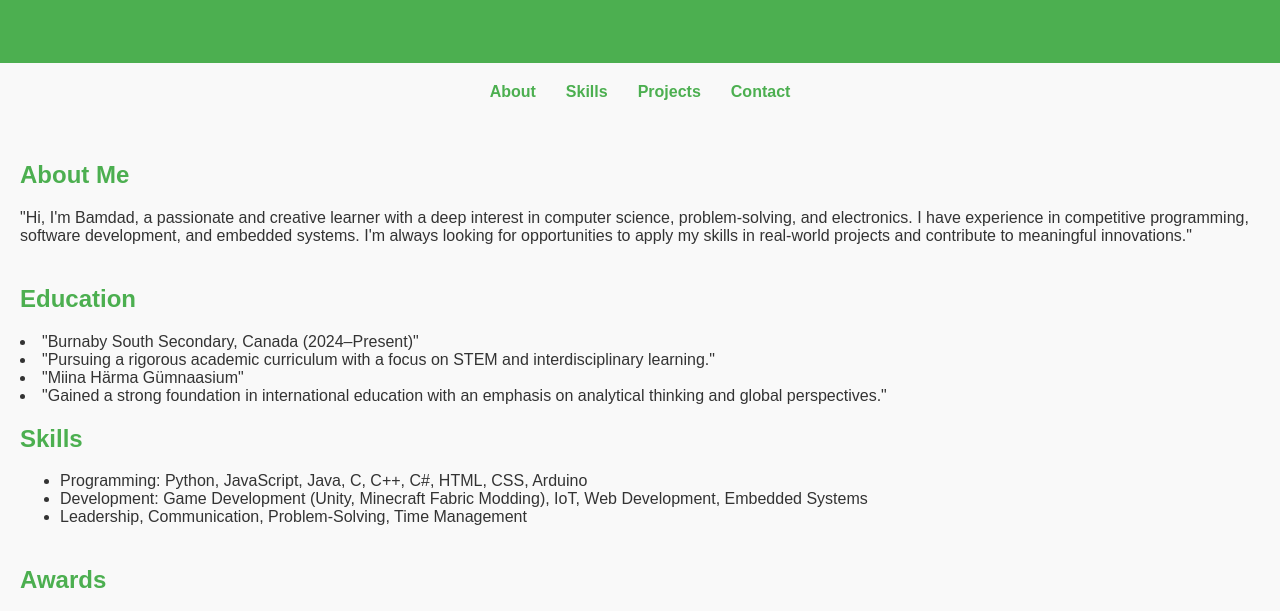
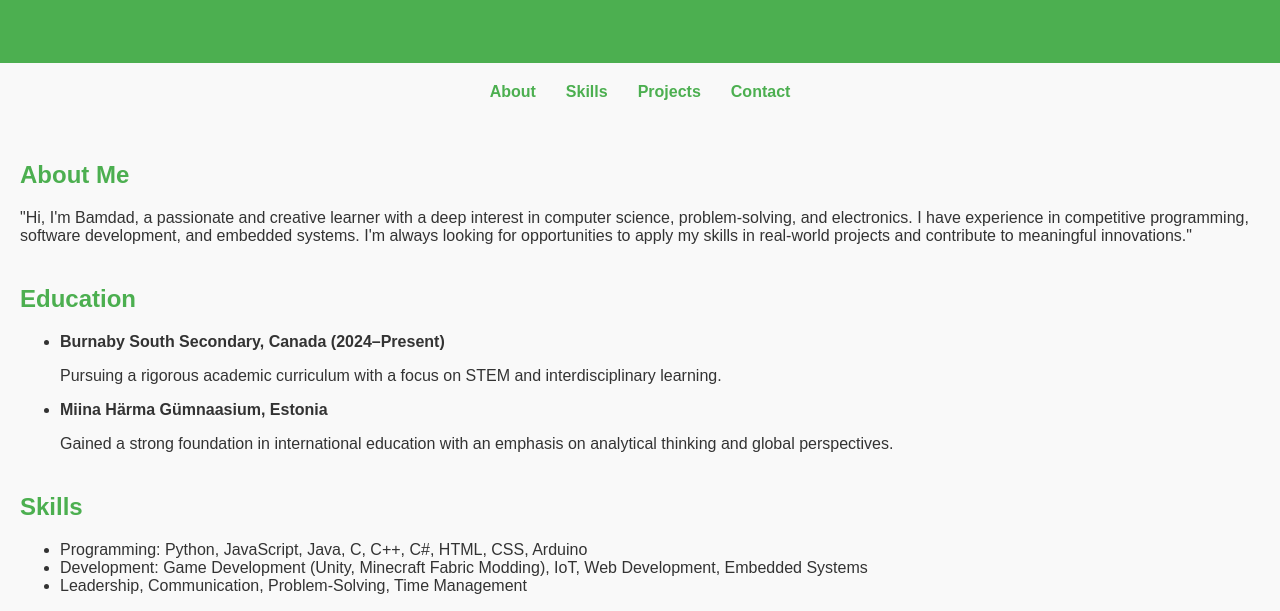
Before and after one commit to ravenclaw-b/ravenclaw-b.github.io, a plain HTML site: page index.html in a window 1280 px wide. Shown: the part 151-762 px from the top of the page. Drawn offline with Linux system fonts and the light colour scheme.

Commit message:
Fixed Education formatting

```diff
--- a/index.html
+++ b/index.html
@@ -29,12 +29,17 @@
 
     <section id="education">
       <h2>Education</h2>
-      <li>"Burnaby South Secondary, Canada (2024–Present)"
-        <li>"Pursuing a rigorous academic curriculum with a focus on STEM and interdisciplinary learning."</li>
-      </li>
-      <li>"Miina Härma Gümnaasium"
-        <li>"Gained a strong foundation in international education with an emphasis on analytical thinking and global perspectives."</li>
-      </li>
+      <ul>
+        <li>
+          <strong>Burnaby South Secondary, Canada (2024–Present)</strong>
+          <p>Pursuing a rigorous academic curriculum with a focus on STEM and interdisciplinary learning.</p>
+        </li>
+        <li>
+          <strong>Miina Härma Gümnaasium, Estonia</strong>
+          <p>Gained a strong foundation in international education with an emphasis on analytical thinking and global perspectives.</p>
+        </li>
+      </ul>
+    </section>
 
     <section id="skills">
       <h2>Skills</h2>
```
